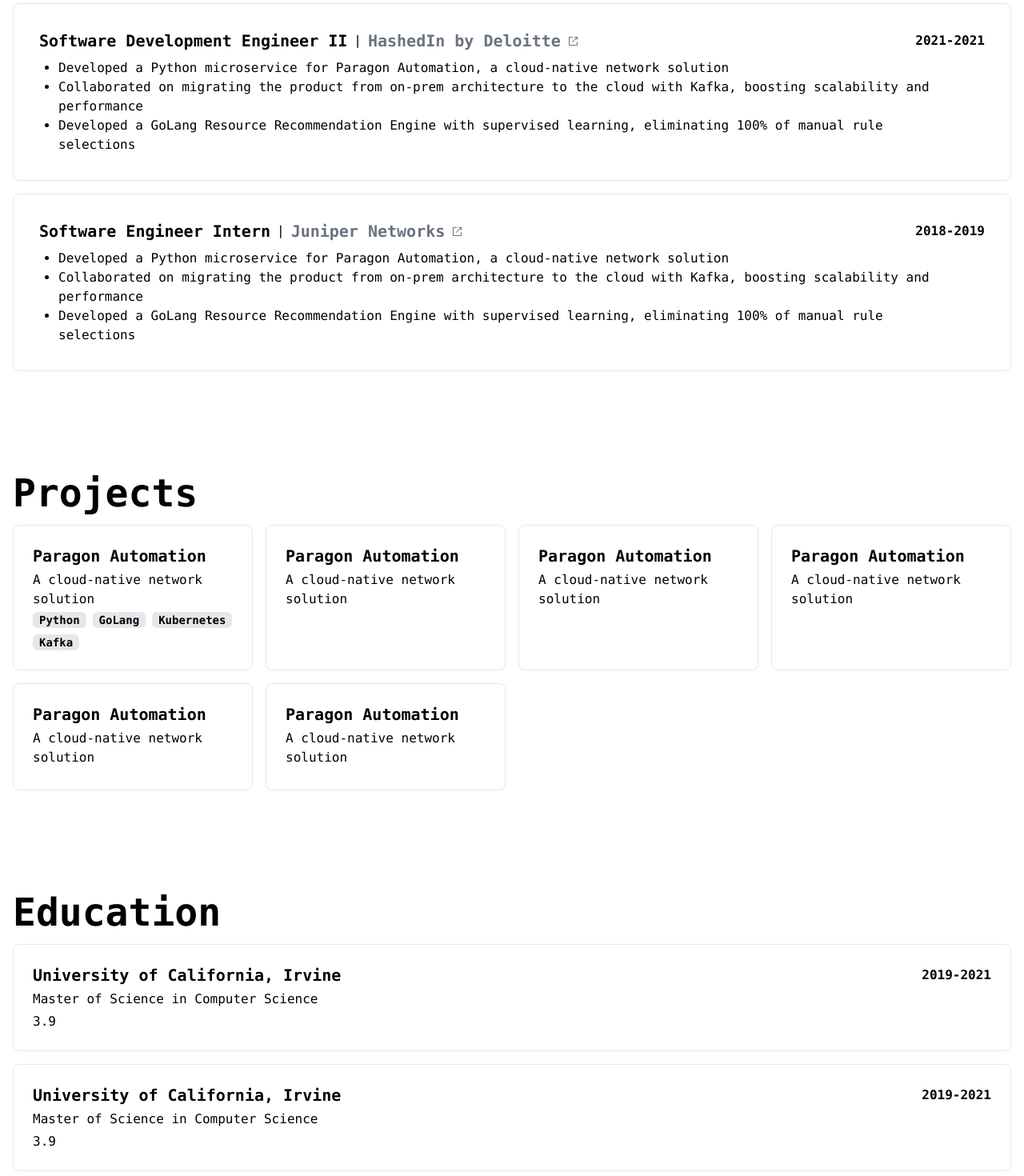
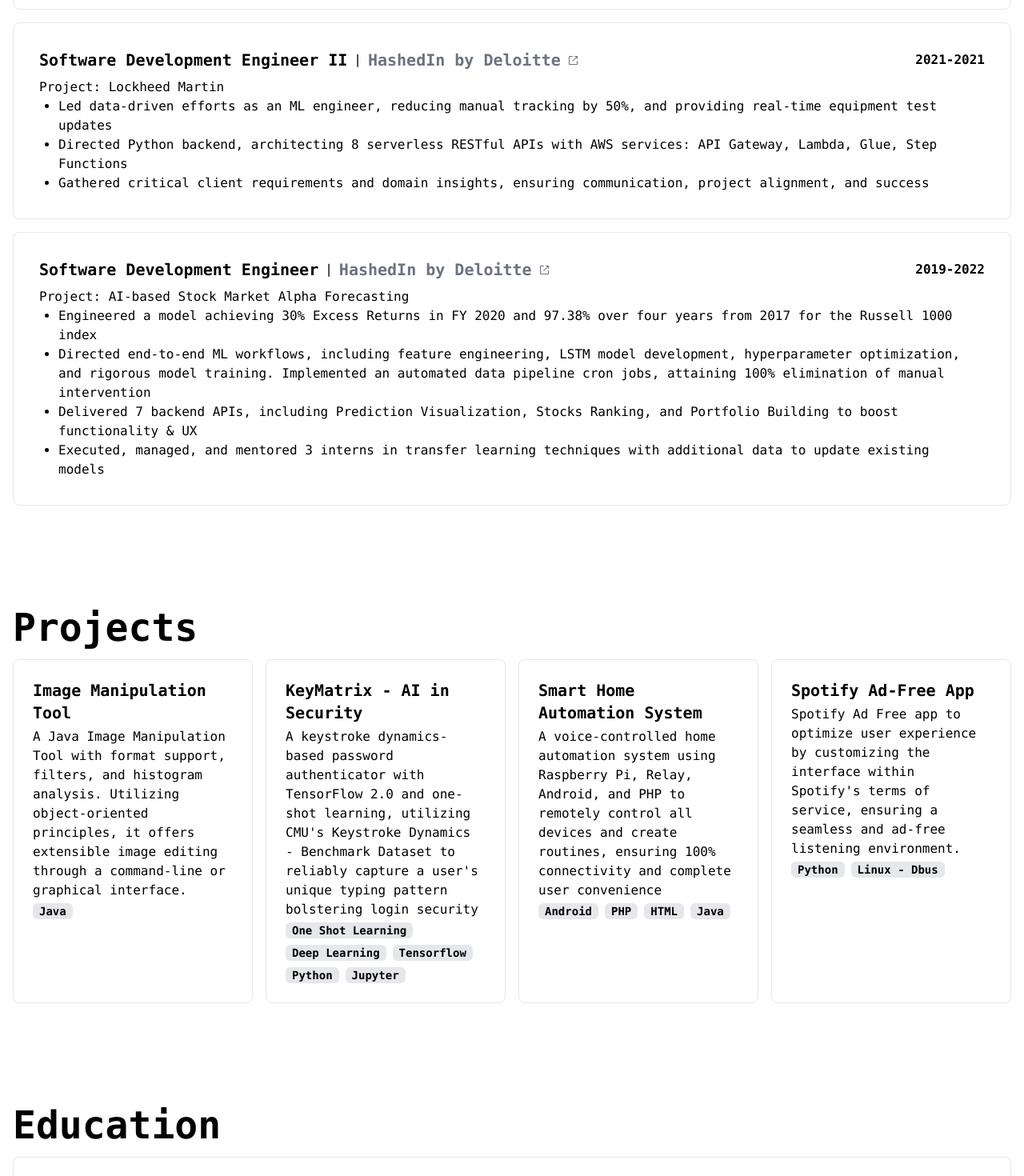
Before and after one commit to vsvinav/portfolio, a Next.js app: page / in a window 1280 px wide. Shown: the part 820-2290 px from the top of the page at 80% size. Built offline with nearby package versions, Linux system fonts and the light colour scheme.

Commit message:
Remove dummy data

```diff
--- a/app/page.tsx
+++ b/app/page.tsx
@@ -14,6 +14,7 @@
     link: "https://www.juniper.net/",
     company: "Juniper Networks",
     duration: "2021-2023",
+    project: "Paragon Automation",
     contentList: [
       "Developed one Python and 2 GoLang microservices on Kubernetes for Paragon Automation, a cloud-native network solution",
       "Served as an SME and oversaw a critical microservice managing trigger and alert executions, from development to deployment",
@@ -26,84 +27,64 @@
     company: "HashedIn by Deloitte",
     link: "https://www.hashedin.com/",
     duration: "2021-2021",
+    project:  "Lockheed Martin",
     contentList: [
-      "Developed a Python microservice for Paragon Automation, a cloud-native network solution",
-      "Collaborated on migrating the product from on-prem architecture to the cloud with Kafka, boosting scalability and performance",
-      "Developed a GoLang Resource Recommendation Engine with supervised learning, eliminating 100% of manual rule selections",
+      "Led data-driven efforts as an ML engineer, reducing manual tracking by 50%, and providing real-time equipment test updates",
+      "Directed Python backend, architecting 8 serverless RESTful APIs with AWS services: API Gateway, Lambda, Glue, Step Functions",
+      "Gathered critical client requirements and domain insights, ensuring communication, project alignment, and success",
     ],
   },
   {
-    designation: "Software Engineer Intern",
-    company: "Juniper Networks",
-    duration: "2018-2019",
-    link: "https://www.juniper.net/",
+    designation: "Software Development Engineer",
+    company: "HashedIn by Deloitte",
+    duration: "2019-2022",
+    link: "https://www.hashedin.com/",
+    project: "AI-based Stock Market Alpha Forecasting",
     contentList: [
-      "Developed a Python microservice for Paragon Automation, a cloud-native network solution",
-      "Collaborated on migrating the product from on-prem architecture to the cloud with Kafka, boosting scalability and performance",
-      "Developed a GoLang Resource Recommendation Engine with supervised learning, eliminating 100% of manual rule selections",
+      "Engineered a model achieving 30% Excess Returns in FY 2020 and 97.38% over four years from 2017 for the Russell 1000 index",
+      "Directed end-to-end ML workflows, including feature engineering, LSTM model development, hyperparameter optimization, and rigorous model training. Implemented an automated data pipeline cron jobs, attaining 100% elimination of manual intervention",
+      "Delivered 7 backend APIs, including Prediction Visualization, Stocks Ranking, and Portfolio Building to boost functionality & UX",
+      "Executed, managed, and mentored 3 interns in transfer learning techniques with additional data to update existing models"
     ],
   },
 ];
 
 const projects: ProjectCardProps[] = [
   {
-    title: "Paragon Automation",
-    description: "A cloud-native network solution",
-    link: "https://www.juniper.net/",
-    technologies: ["Python", "GoLang", "Kubernetes", "Kafka"],
+    title: "Image Manipulation Tool",
+    description: "A Java Image Manipulation Tool with format support, filters, and histogram analysis. Utilizing object-oriented principles, it offers extensible image editing through a command-line or graphical interface.",
+    technologies: ["Java"],
   },
   {
-    title: "Paragon Automation",
-    description: "A cloud-native network solution",
-    link: "https://www.juniper.net/",
+    title: "KeyMatrix - AI in Security",
+    description: "A keystroke dynamics-based password authenticator with TensorFlow 2.0 and one-shot learning, utilizing CMU's Keystroke Dynamics - Benchmark Dataset to reliably capture a user's unique typing pattern bolstering login security",
+    technologies: ["One Shot Learning", "Deep Learning", "Tensorflow", "Python", "Jupyter"]
   },
   {
-    title: "Paragon Automation",
-    description: "A cloud-native network solution",
-    link: "https://www.juniper.net/",
+    title: "Smart Home Automation System",
+    description: "A voice-controlled home automation system using Raspberry Pi, Relay, Android, and PHP to remotely control all devices and create routines, ensuring 100% connectivity and complete user convenience",
+    technologies: ["Android", "PHP", "HTML", "Java"]
   },
   {
-    title: "Paragon Automation",
-    description: "A cloud-native network solution",
-    link: "https://www.juniper.net/",
-  },
-  {
-    title: "Paragon Automation",
-    description: "A cloud-native network solution",
-    link: "https://www.juniper.net/",
-  },
-  {
-    title: "Paragon Automation",
-    description: "A cloud-native network solution",
-    link: "https://www.juniper.net/",
-  },
+    title: "Spotify Ad-Free App",
+    description: "Spotify Ad Free app to optimize user experience by customizing the interface within Spotify's terms of service, ensuring a seamless and ad-free listening environment.",
+    technologies: ["Python", "Linux - Dbus"]
+  }
 ];
 
 const education = [
   {
-    school: "University of California, Irvine",
+    school: "Northeastern University, Khoury College of Computer Sciences",
     degree: "Master of Science in Computer Science",
-    duration: "2019-2021",
-    gpa: "3.9",
+    duration: "2023-2025",
+    gpa: "GPA: 4.0",
   },
   {
-    school: "University of California, Irvine",
-    degree: "Master of Science in Computer Science",
-    duration: "2019-2021",
-    gpa: "3.9",
-  },
-  {
-    school: "University of California, Irvine",
-    degree: "Master of Science in Computer Science",
-    duration: "2019-2021",
-    gpa: "3.9",
-  },
-  {
-    school: "University of California, Irvine",
-    degree: "Master of Science in Computer Science",
-    duration: "2019-2021",
-    gpa: "3.9",
-  },
+    school: "SRM Institute of Science and Technology",
+    degree: "Bachelors in Information Technology",
+    duration: "2015-2019",
+    gpa: "Score: 86.4%",
+  }
 ];
 
 const skills = [
--- a/components/experience-card.tsx
+++ b/components/experience-card.tsx
@@ -5,12 +5,13 @@
   designation: string;
   company: string;
   link: string;
+  project?: string;
   duration: string;
   contentList: string[];
 }
 
 export function ExperienceCard(props: ExperienceCardProps) {
-  const { designation, company, duration, link, contentList } = props;
+  const { designation, company, duration, link, project, contentList } = props;
   return (
     <div className=" p-8 rounded-lg border">
       <div className="flex flex-col gap-2">
@@ -28,6 +29,7 @@
           <div className="font-semibold">{duration}</div>
         </div>
         <div>
+          <div>Project: {project}</div>
           <ul className="list-disc px-6">
             {contentList.map((content, index) => (
               <li key={index}>{content}</li>
--- a/package.json
+++ b/package.json
@@ -10,8 +10,8 @@
   },
   "dependencies": {
     "@radix-ui/react-icons": "^1.3.0",
-    "next": "14.0.4",
-    "react": "^18",
+    "next": "^14.0.4",
+    "react": "^18.2.0",
     "react-dom": "^18"
   },
   "devDependencies": {
```
Also changed, not shown: 1 other file (tests, documents, lock files or other folders).
